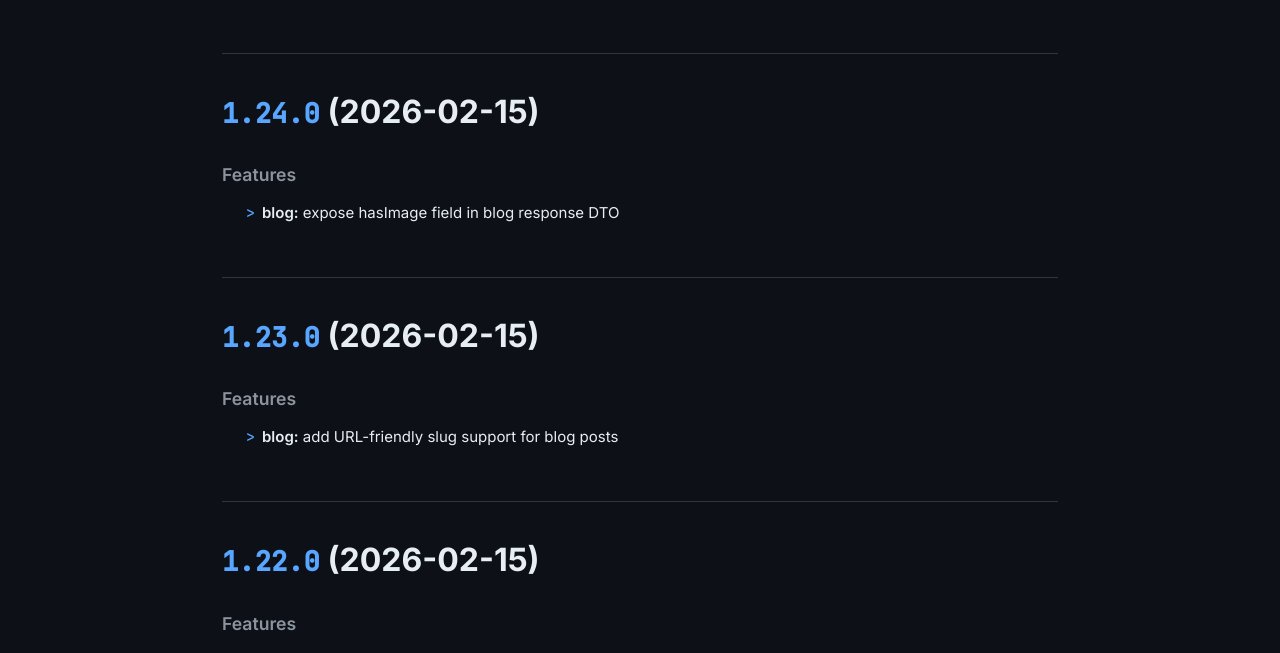
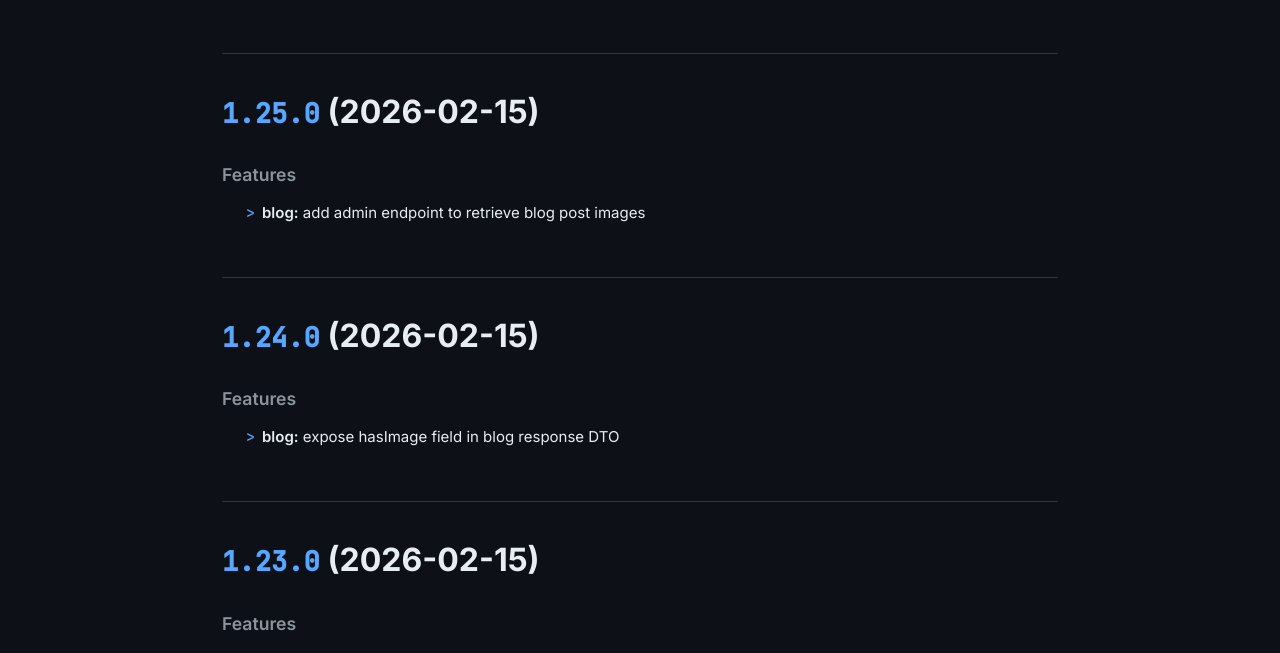
Before and after one commit to ProjectMakersDE/horizOn-Changelog, a Jekyll site: the page built from server-changelog.md, in a window 1280 px wide and 900 px high. Shown: the part 229-882 px from the top of the window. Built offline with Jekyll 4.4.1, drawn with Linux system fonts in a browser that asks for light colours.

Commit message:
chore: sync changelogs [skip ci]

```diff
--- a/server-changelog.md
+++ b/server-changelog.md
@@ -8,6 +8,13 @@ title: Server Changelog
 All notable changes to the horizOn Server (Backend API).
 
 [Back to Overview](.)
+
+# [1.25.0](https://github.com/ProjectMakersDE/horizOn-Dashboard-Backend/compare/v1.24.0...v1.25.0) (2026-02-15)
+
+
+### Features
+
+* **blog:** add admin endpoint to retrieve blog post images ([2f614b0](https://github.com/ProjectMakersDE/horizOn-Dashboard-Backend/commit/2f614b0c34e5b942a3e74de489a2c293edb8557c))
 
 # [1.24.0](https://github.com/ProjectMakersDE/horizOn-Dashboard-Backend/compare/v1.23.0...v1.24.0) (2026-02-15)
 
```
Also changed, not shown: index.md (+1 -1 lines).
